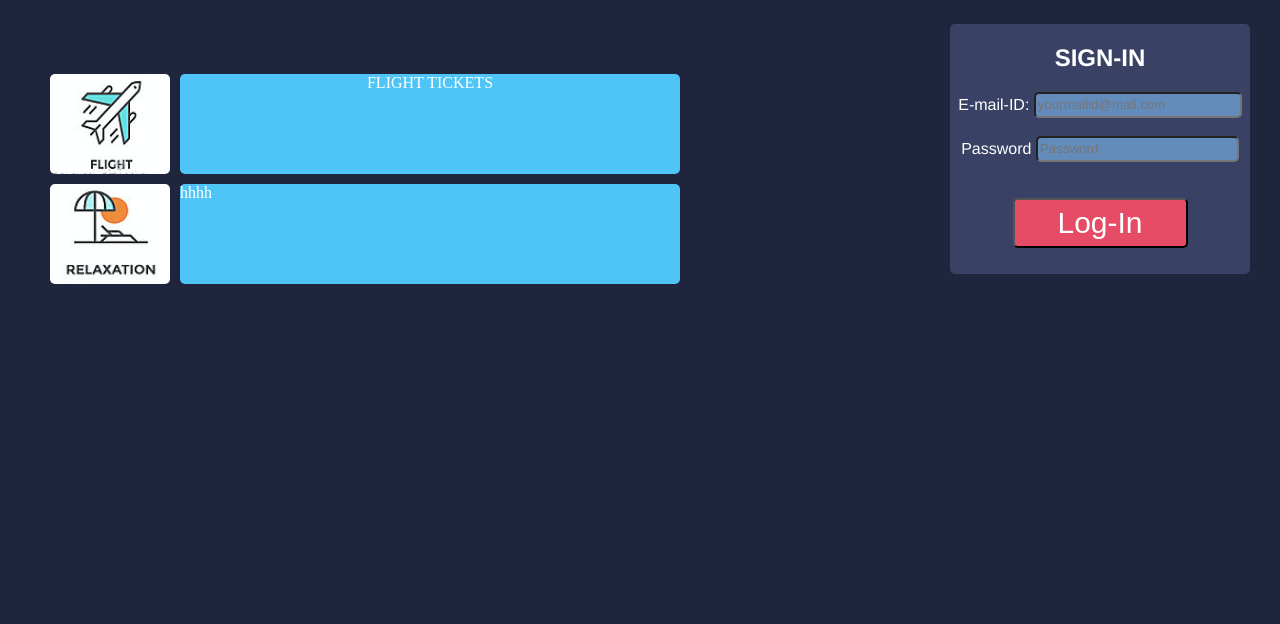
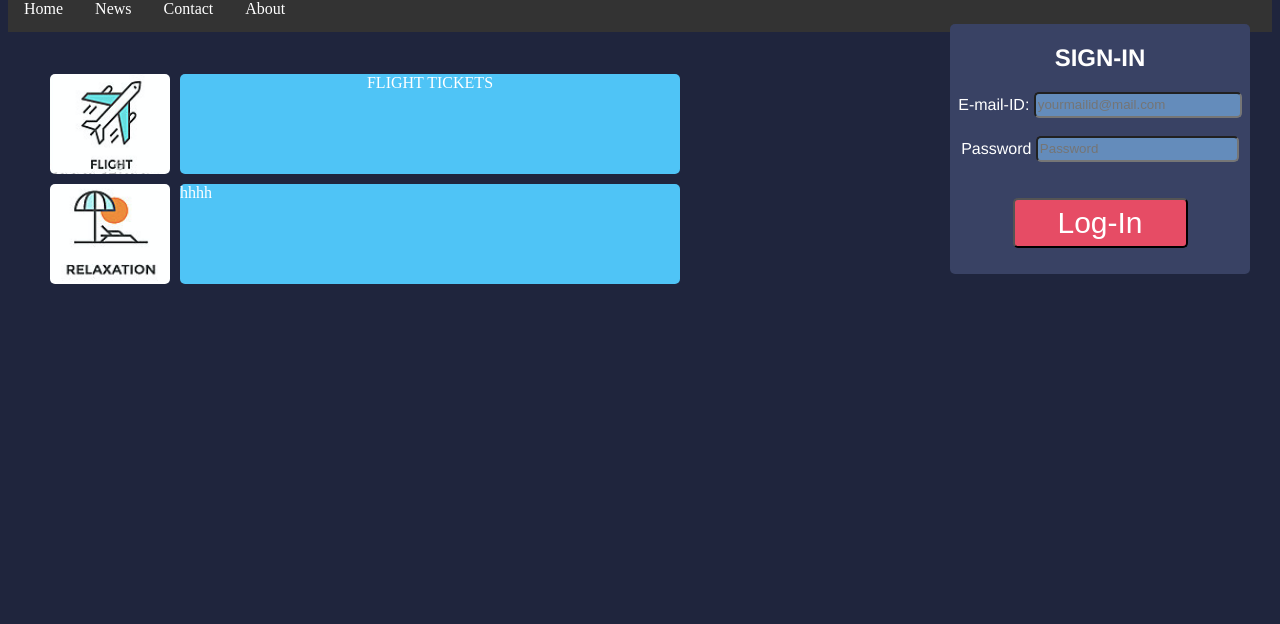
Before and after one commit to anudeepdv/web-tech_project, a plain HTML site: page index.html in a window 1280 px wide. Shown: the part 176-800 px from the top of the page. Drawn offline with Linux system fonts and the light colour scheme.

Commit message:
Update index.html

```diff
--- a/index.html
+++ b/index.html
@@ -117,6 +117,31 @@
     {
     	background-color: #1F253D;
     }
+ul {
+    list-style-type: none;
+    margin: 0;
+    padding: 0;
+    overflow: hidden;
+    background-color: #333;
+}
+
+li {
+    float: left;
+}
+
+li a {
+    display: block;
+    color: white;
+    text-align: center;
+    padding: 14px 16px;
+    text-decoration: none;
+}
+
+li a:hover {
+    background-color: #111;
+}
+
+
 
 
 
@@ -173,7 +198,12 @@
 <div id="resort">
 	hhhh
 </div>
-
+<ul>
+  <li><a class="active" href="#home">Home</a></li>
+  <li><a href="#news">News</a></li>
+  <li><a href="#contact">Contact</a></li>
+  <li><a href="#about">About</a></li>
+</ul>
 
 
 
```
